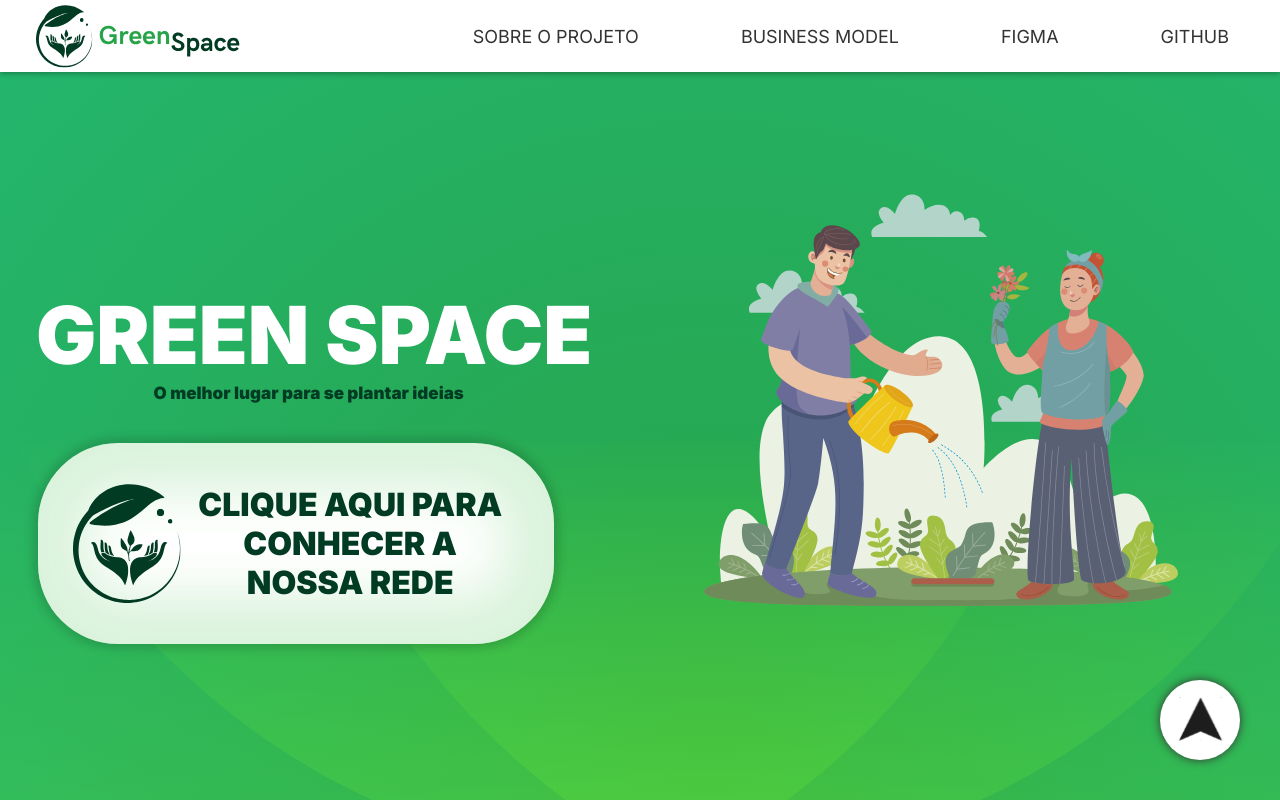
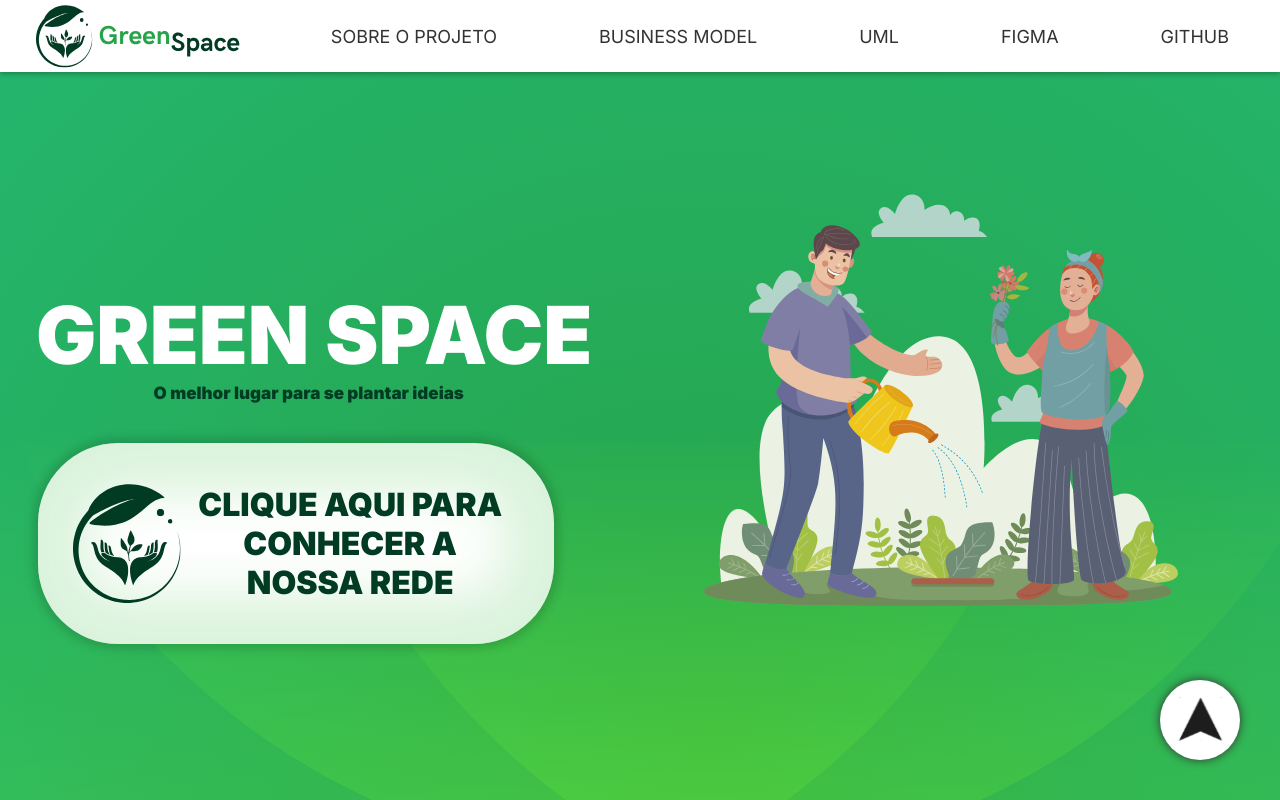
Before and after one commit to meninn/green-space-lp, a React (Vite) app: page / in a window 1280 px wide. Shown: the top 800 px of the page. Built offline with nearby package versions, Linux system fonts and the light colour scheme.

Commit message:
feat: new section link

```diff
--- a/src/components/Header/Header.tsx
+++ b/src/components/Header/Header.tsx
@@ -1,4 +1,4 @@
-import {Link} from "react-scroll";
+import { Link } from "react-scroll";
 import "./styles.scss";
 
 import logo from "../../../public/assets/svg/Logo.svg";
@@ -13,7 +13,7 @@ const Header = () => {
                 smooth={true}
                 duration={500}
             >
-                <img src={logo} alt="Green Space"/>
+                <img src={logo} alt="Green Space" />
             </Link>
             <nav>
                 <ul>
@@ -37,6 +37,17 @@ const Header = () => {
                             duration={500}
                         >
                             BUSINESS MODEL
+                        </Link>
+                    </li>
+                    <li>
+                        <Link
+                            className="navbar__menu__link"
+                            to="diagrams"
+                            spy={true}
+                            smooth={true}
+                            duration={500}
+                        >
+                            UML
                         </Link>
                     </li>
                     <li>
@@ -72,5 +83,5 @@ const HeaderSpacing = () => {
     return <div className="navbar__spacing"></div>;
 };
 
-export {HeaderSpacing};
+export { HeaderSpacing };
 export default Header;
```
